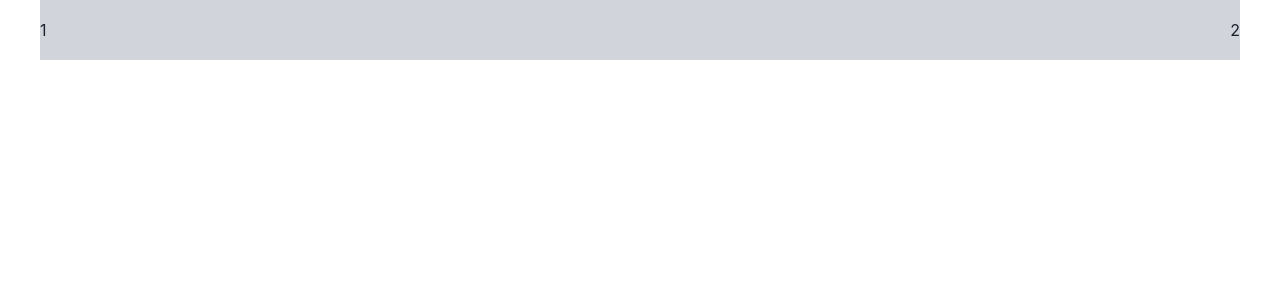
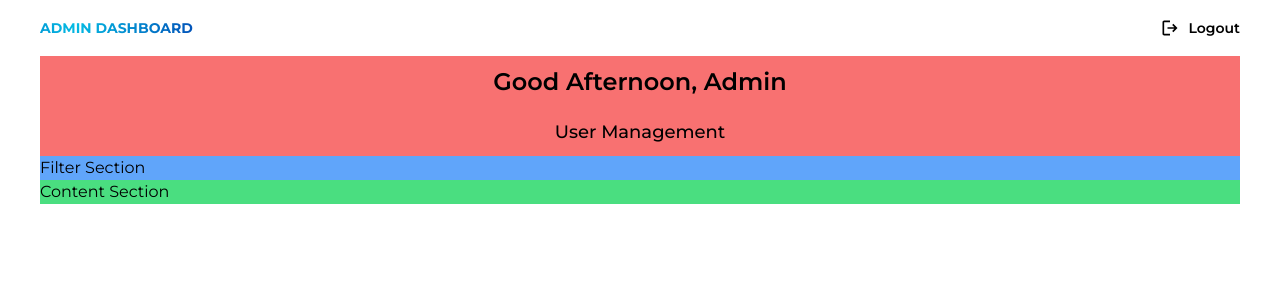
Before and after one commit to rizzboislw/AdminPanel_ReactJs_NodeJs, a React (Vite) app in the folder client/: page / in a window 1280 px wide. Shown: the top 300 px of the page. Built offline with nearby package versions, Linux system fonts and the light colour scheme.

Commit message:
feat: determine area for each dashboard sections

```diff
--- a/client/src/components/navbar.tsx
+++ b/client/src/components/navbar.tsx
@@ -1,9 +1,20 @@
+import { adminFontGradient } from "../styles/theme";
+import { default as logoutIcon } from "../assets/svg/logout.svg";
+
 function Navbar() {
   return (
     <nav className="h-[60px] w-full flex justify-center  bg-white">
-      <div className="w-full max-w-[1200px] bg-gray-300 flex justify-between items-center">
-        <p>1</p>
-        <p>2</p>
+      <div className="w-full max-w-[1200px]  flex justify-between items-center max-[1200px]:px-4">
+        <div
+          className="font-Montserrat text-sm font-bold text-white"
+          style={adminFontGradient}
+        >
+          ADMIN DASHBOARD
+        </div>
+        <button className="font-Montserrat text-sm font-semibold text-black flex gap-2">
+          <img src={logoutIcon} alt="logout-icon" />
+          <p>Logout</p>
+        </button>
       </div>
     </nav>
   );
--- /dev/null
+++ b/client/src/components/pageLayout.tsx
@@ -0,0 +1,21 @@
+import React from "react";
+
+interface layoutProps {
+  children: React.ReactNode;
+  innerDivCustomStyle?: string;
+}
+
+const PageLayout: React.FC<layoutProps> = ({
+  children,
+  innerDivCustomStyle = "",
+}) => {
+  return (
+    <div
+      className={`h-full w-full max-w-[1200px] max-[1200px]:px-4 ${innerDivCustomStyle}`}
+    >
+      {children}
+    </div>
+  );
+};
+
+export default PageLayout;
--- /dev/null
+++ b/client/src/pages/homepage/components/dashboardFilterSection.tsx
@@ -0,0 +1,9 @@
+function DashboardFilterSection() {
+  return (
+    <div className=" font-Montserrat text-black bg-blue-400 w-full h-max ">
+      Filter Section
+    </div>
+  );
+}
+
+export default DashboardFilterSection;
--- /dev/null
+++ b/client/src/pages/homepage/components/dashboardHeader.tsx
@@ -0,0 +1,12 @@
+function DashboardHeader() {
+  return (
+    <div className="w-full h-[100px] bg-red-400">
+      <div className="flex flex-col font-Montserrat text-black justify-around items-center h-full ">
+        <h2 className="text-2xl font-semibold">Good Afternoon, Admin</h2>
+        <h1 className="text-lg font-medium">User Management</h1>
+      </div>
+    </div>
+  );
+}
+
+export default DashboardHeader;
--- /dev/null
+++ b/client/src/pages/homepage/components/dashboardMainSection.tsx
@@ -0,0 +1,9 @@
+function DashboardMainSection() {
+  return (
+    <div className=" font-Montserrat text-black bg-green-400 w-full h-max ">
+      Content Section
+    </div>
+  );
+}
+
+export default DashboardMainSection;
--- a/client/src/pages/homepage/container/homepage.tsx
+++ b/client/src/pages/homepage/container/homepage.tsx
@@ -1,9 +1,20 @@
-import Navbar from "../../../components/navbar";
+import {
+  Navbar,
+  PageLayout,
+  DashboardHeader,
+  DashboardFilterSection,
+  DashboardMainSection,
+} from "../index";
 
 function Homepage() {
   return (
-    <div>
+    <div className="w-full h-screen bg-white flex flex-col justify-center items-center">
       <Navbar />
+      <PageLayout>
+        <DashboardHeader />
+        <DashboardFilterSection />
+        <DashboardMainSection />
+      </PageLayout>
     </div>
   );
 }
--- /dev/null
+++ b/client/src/pages/homepage/styles/theme.ts
@@ -0,0 +1,6 @@
+export const adminFontGradient: React.CSSProperties = {
+  backgroundImage:
+    "radial-gradient( circle farthest-corner at 22.4% 21.7%, rgba(4,189,228,1) 0%, rgba(2,83,185,1) 100.2% )",
+  color: "transparent",
+  backgroundClip: "text",
+};
--- a/client/src/pages/login/container/loginPage.tsx
+++ b/client/src/pages/login/container/loginPage.tsx
@@ -1,15 +1,16 @@
 import { LoginContainer } from "../index";
 import { backgroundBlueGradient } from "../styles/theme";
+import PageLayout from "../../../components/pageLayout";
 
 function LoginPage() {
   return (
     <div
       style={backgroundBlueGradient}
-      className="w-full h-screen bg-white flex justify-center  "
+      className="w-full h-screen bg-white flex justify-center"
     >
-      <div className="bg-blue h-full w-full max-w-[1200px]  px-4 flex justify-center items-center">
+      <PageLayout innerDivCustomStyle="flex justify-center items-center">
         <LoginContainer />
-      </div>
+      </PageLayout>
     </div>
   );
 }
--- a/client/src/pages/login/styles/theme.ts
+++ b/client/src/pages/login/styles/theme.ts
@@ -1,14 +1,14 @@
-export const backgroundBlueGradient: object = {
+export const backgroundBlueGradient: React.CSSProperties = {
   backgroundImage:
     "radial-gradient( circle farthest-corner at 22.4% 21.7%, rgba(4,189,228,1) 0%, rgba(2,83,185,1) 100.2% )",
 };
 
-export const loginBoxShadow: object = {
+export const loginBoxShadow: React.CSSProperties = {
   boxShadow:
     "rgba(0, 0, 0, 0.3) 0px 19px 38px, rgba(0, 0, 0, 0.22) 0px 15px 12px",
 };
 
-export const loginPageFontgradient: object = {
+export const loginPageFontgradient: React.CSSProperties = {
   backgroundImage:
     "radial-gradient( circle farthest-corner at 22.4% 21.7%, rgba(4,189,228,1) 0%, rgba(2,83,185,1) 100.2% )",
   color: "transparent",
--- /dev/null
+++ b/client/src/styles/theme.ts
@@ -0,0 +1,6 @@
+export const adminFontGradient: React.CSSProperties = {
+  backgroundImage:
+    "radial-gradient( circle farthest-corner at 22.4% 21.7%, rgba(4,189,228,1) 0%, rgba(2,83,185,1) 100.2% )",
+  color: "transparent",
+  backgroundClip: "text",
+};
```
Also changed, not shown: client/src/pages/homepage/index.ts (+7 -0 lines), client/src/assets/svg/logout.svg (added).
